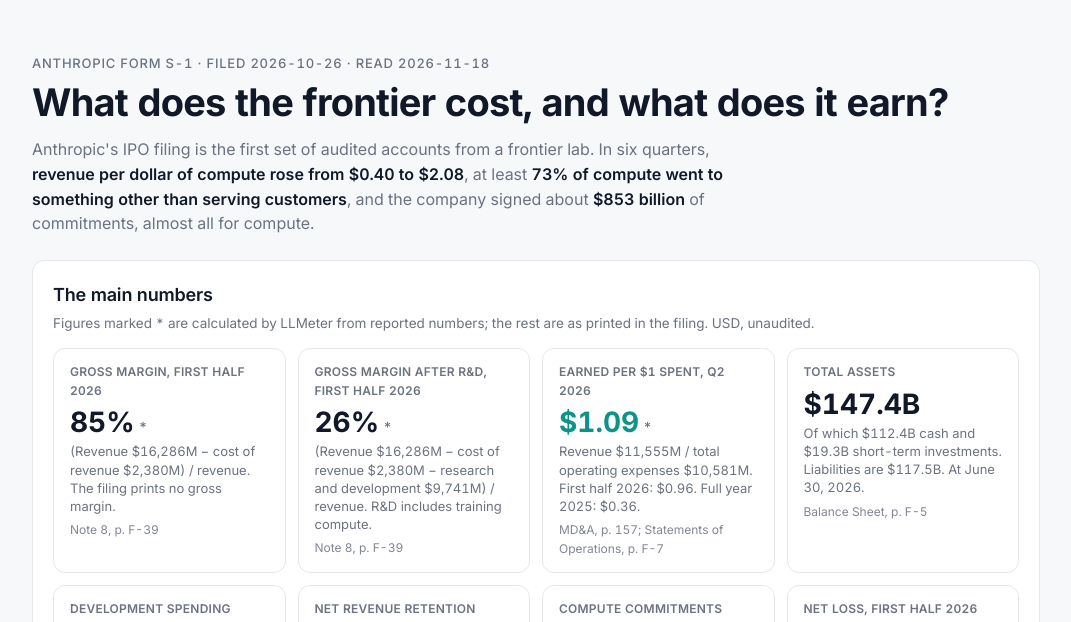
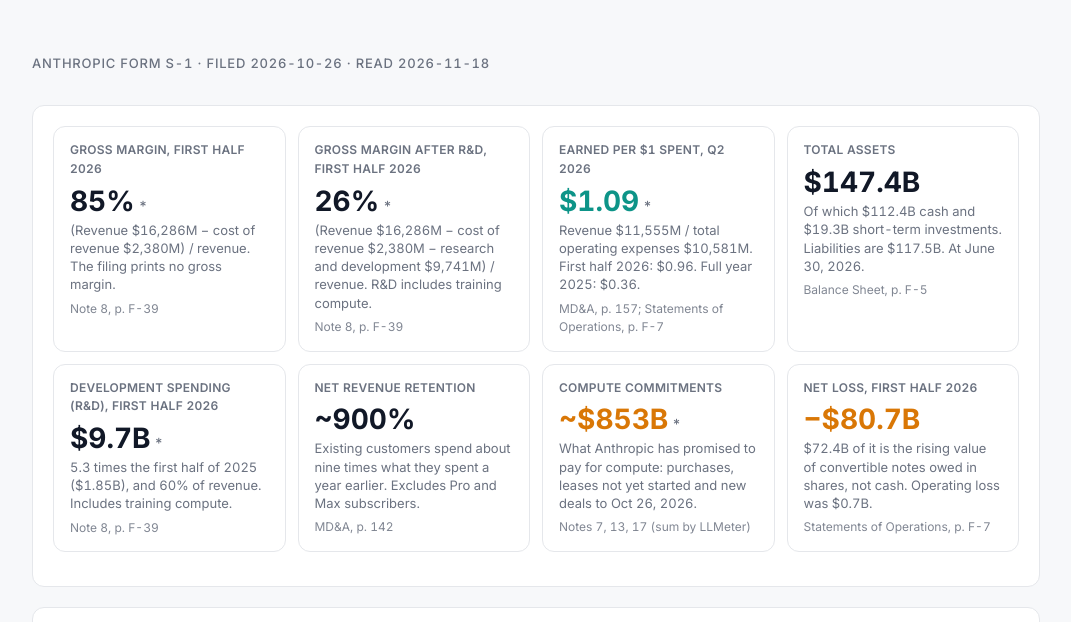
Before and after one commit to maxgerashenko/LLMeter, a plain HTML site: page docs/finance.html in a window 1280 px wide. Shown: the part 121-743 px from the top of the page, without its empty margins (104-1175 px from the left). Drawn offline with Linux system fonts and the light colour scheme.

Commit message:
Remove intro text above the S-1 score panels

```diff
--- a/docs/finance.html
+++ b/docs/finance.html
@@ -58,20 +58,9 @@
     <div id="panel-anthropic-s1" role="tabpanel" aria-labelledby="tab-anthropic-s1">
     <section class="hero">
       <p class="eyebrow">Anthropic Form S-1 · filed 2026-10-26 · read <span>2026-11-18</span></p>
-      <h1>What does the frontier cost, and what does it earn?</h1>
-      <p class="lede">
-        Anthropic's IPO filing is the first set of audited accounts from a frontier lab. In six quarters,
-        <strong>revenue per dollar of compute rose from $0.40 to $2.08</strong>, at least
-        <strong>73% of compute went to something other than serving customers</strong>, and the company signed
-        about <strong>$853 billion</strong> of commitments, almost all for compute.
-      </p>
     </section>
 
     <section class="card" id="panels">
-      <div class="card-head">
-        <h2>The main numbers</h2>
-        <p class="muted">Figures marked * are calculated by LLMeter from reported numbers; the rest are as printed in the filing. USD, unaudited.</p>
-      </div>
       <div class="panels">
         <div class="panel derived"><p class="p-label">Gross margin, first half 2026</p><p class="p-value">85%</p><p class="p-note">(Revenue $16,286M &minus; cost of revenue $2,380M) / revenue. The filing prints no gross margin.</p><p class="p-src">Note 8, p. F-39</p></div>
         <div class="panel derived"><p class="p-label">Gross margin after R&amp;D, first half 2026</p><p class="p-value">26%</p><p class="p-note">(Revenue $16,286M &minus; cost of revenue $2,380M &minus; research and development $9,741M) / revenue. R&amp;D includes training compute.</p><p class="p-src">Note 8, p. F-39</p></div>
```
